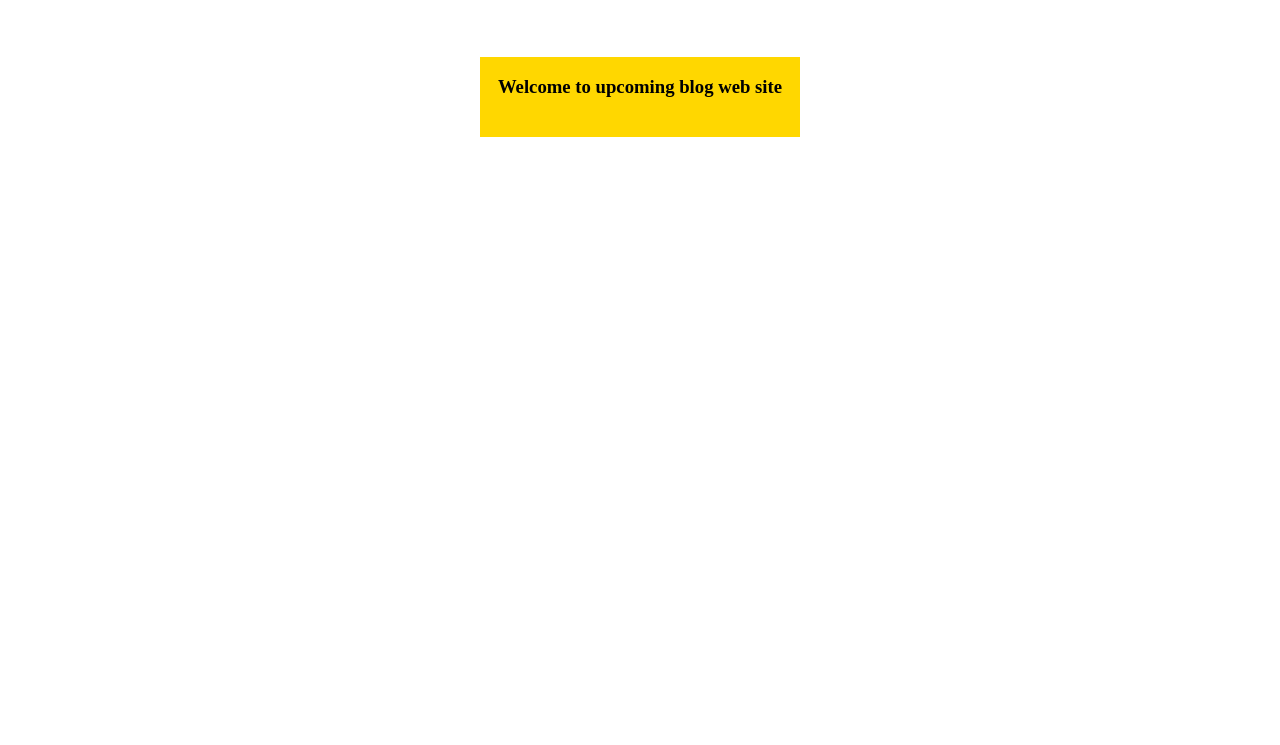
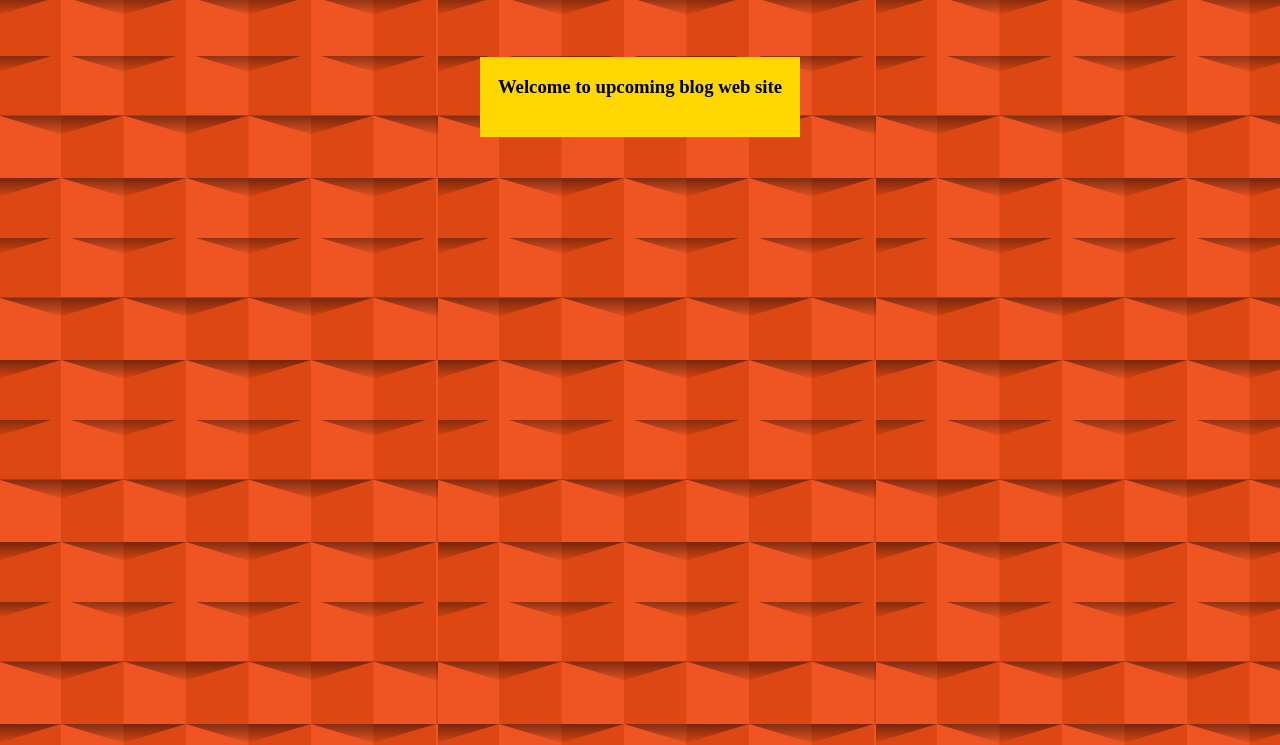
Before and after one commit to hsminhas10/harry1, a plain HTML site: page index.html in a window 1280 px wide. Shown: the part 126-871 px from the top of the page. Drawn offline with Linux system fonts and the light colour scheme; the site is published under a folder, as on GitHub Pages, so addresses that start at the root find nothing.

Commit message:
Update 1index.html

```diff
--- a/index.html
+++ b/index.html
@@ -9,7 +9,7 @@
     <style>
         body {
             margin: 0;
-            background-image: url("/image/minhas_web_back_1.png");
+            background-image: url("image/minhas_web_back_1.png");
             background-repeat: repeat;
             background-attachment: fixed;
         }
```
